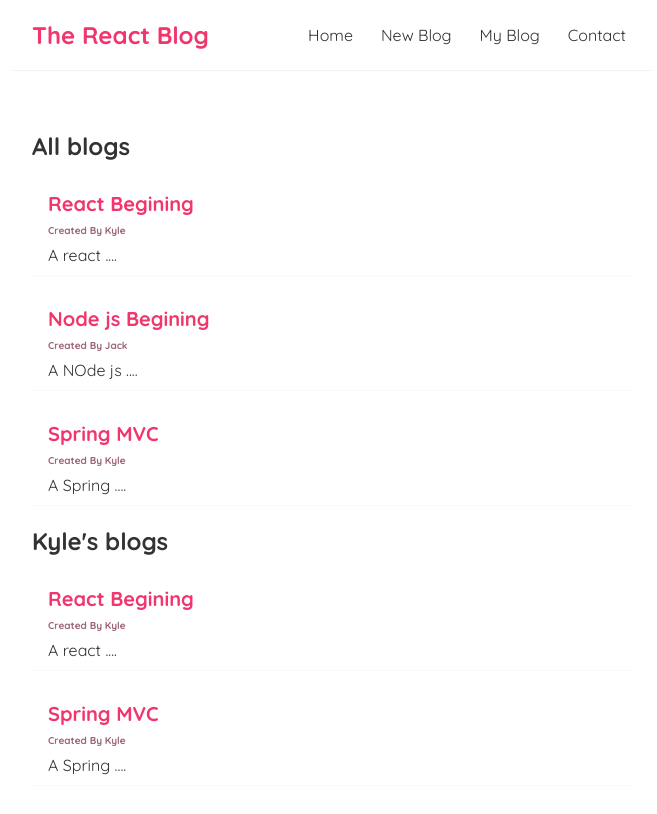
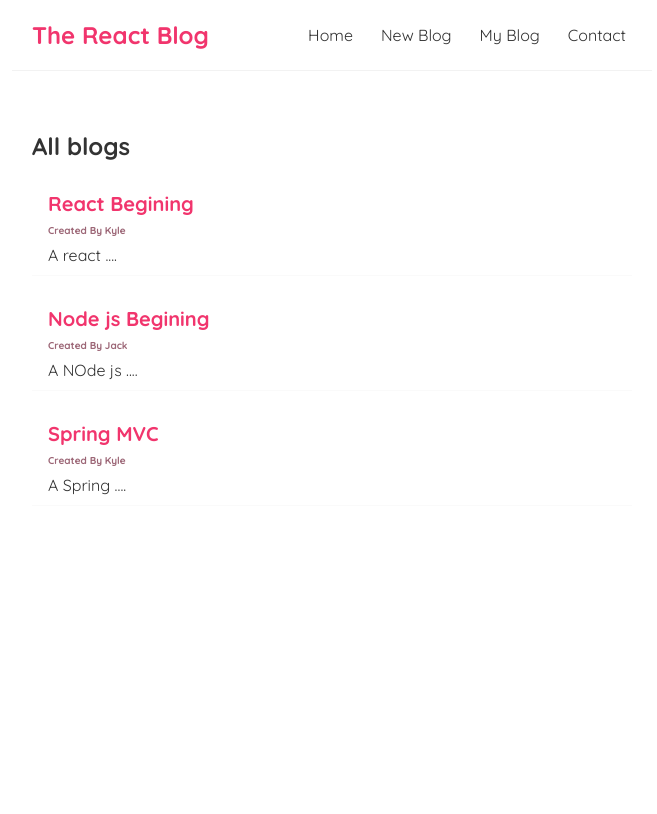
Before and after one commit to arindom38/React-Basic, a React (Create React App) app in the folder my-blog/: page / in a window 1280 px wide. Shown: the top 814 px of the page, without its empty margins (308-965 px from the left). Built offline with nearby package versions, Linux system fonts and the light colour scheme.

Commit message:
unrealted code removes

```diff
--- a/my-blog/src/Home.js
+++ b/my-blog/src/Home.js
@@ -10,9 +10,7 @@ const Home = () => {
     ])
     return (
         <div className="home">
-            <BlogList blogs={blogs} title="All blogs" /> {/* Props pass value from one ccomponent to another*/}
-            {/* props can be reuse with different functionality*/}
-            <BlogList blogs={blogs.filter(blog => ( blog.author === 'Kyle'))} title="Kyle's blogs" /> {/*filtering the blogs, only kyle blogs show*/}
+            <BlogList blogs={blogs} title="All blogs" />
         </div>
      );
 }
```
